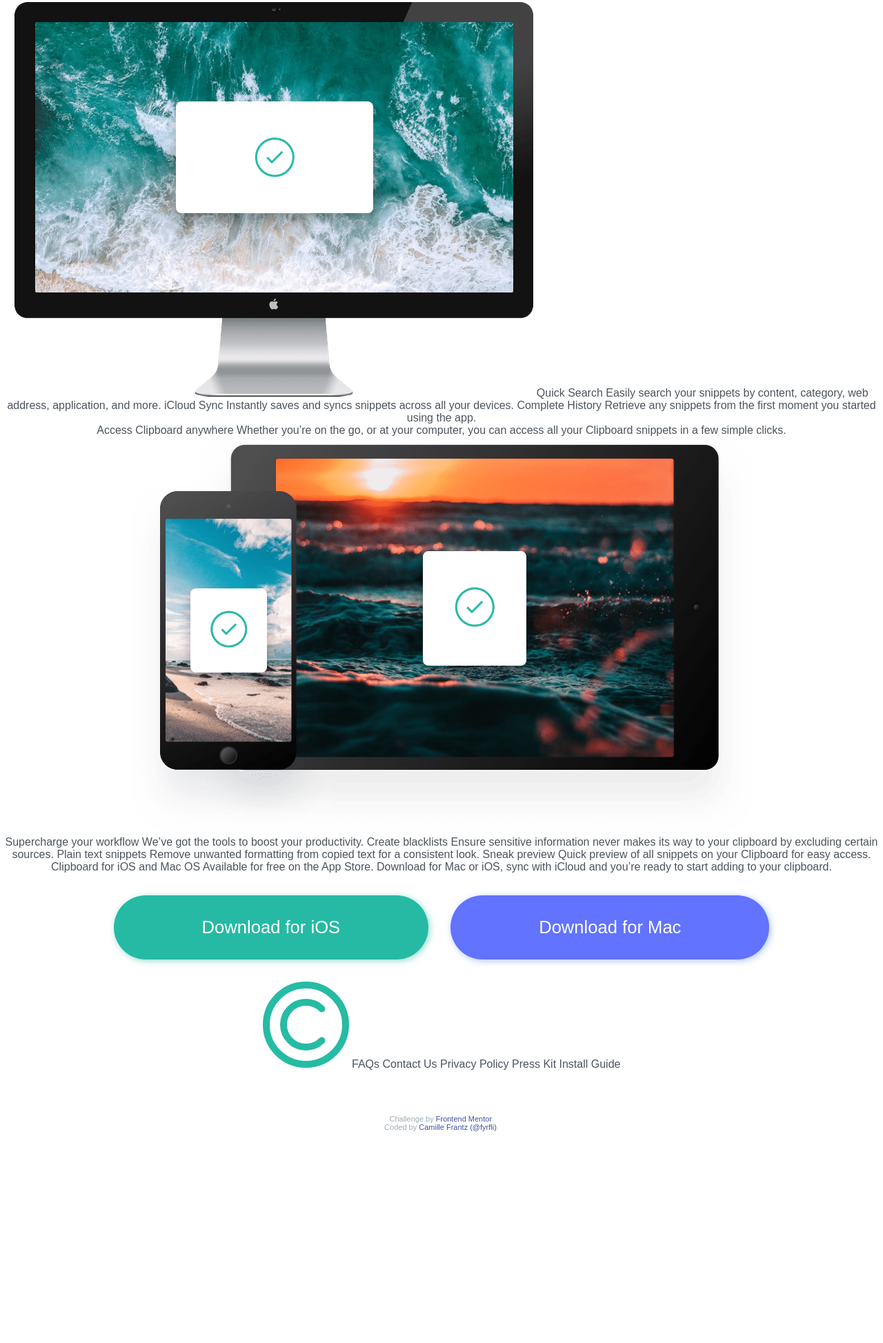
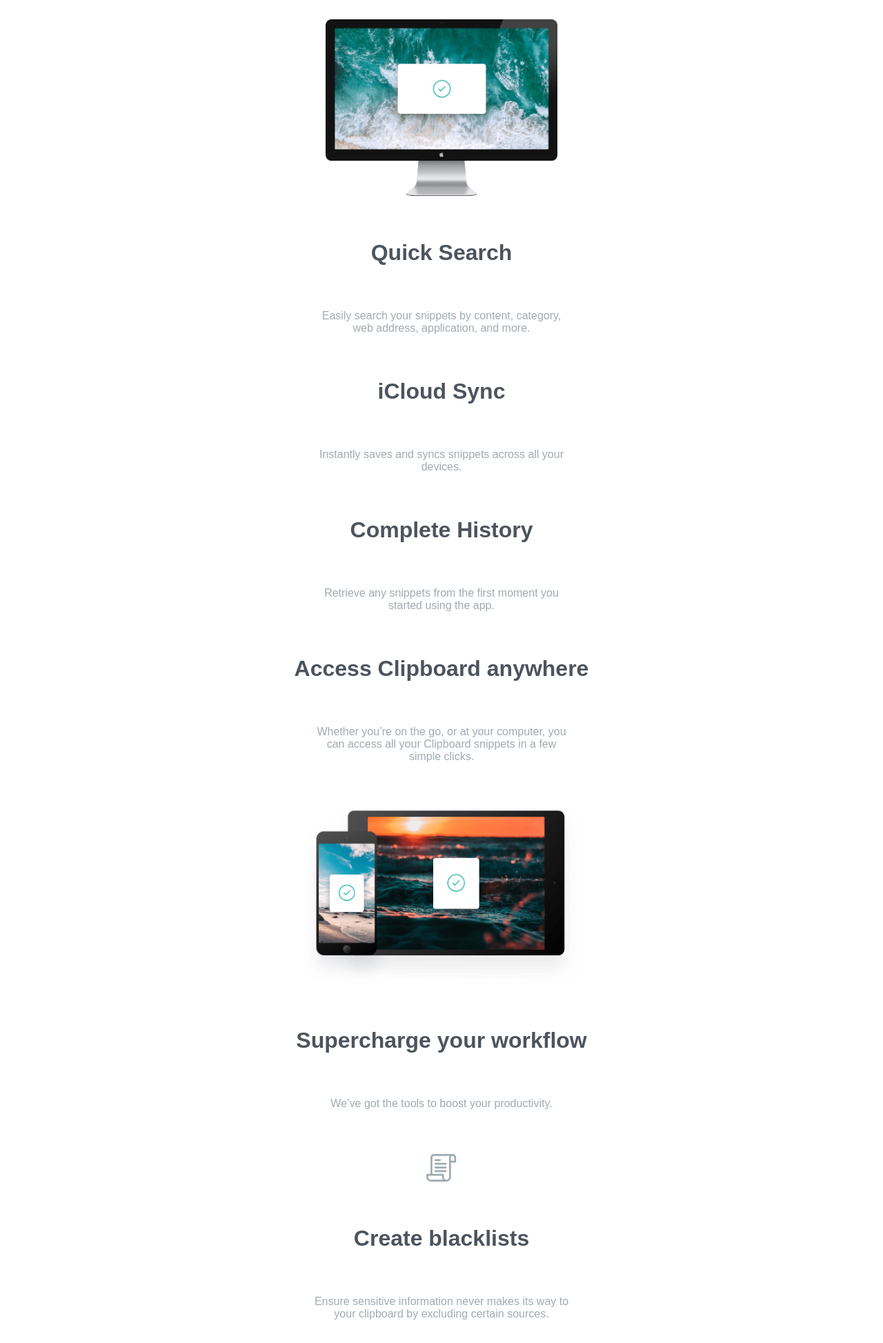
Before and after one commit to fyrfli/clipboard-landing-page, a plain HTML site: page index.html in a window 1280 px wide. Shown: the part 850-2797 px from the top of the page at 69% size. Before the commit the page ends 2554 px from the top, so only its background shows below. Drawn offline with Linux system fonts and the light colour scheme; a web font is replaced by a local one.

Commit message:
Basic design done.

```diff
--- a/index.html
+++ b/index.html
@@ -23,8 +23,8 @@
         </p>
       </div>
       <div class="downloads">
-        <button class="ios">Download for iOS</button>
-        <button class="mac">Download for Mac</button>
+        <button class="button ios">Download for iOS</button>
+        <button class="button mac">Download for Mac</button>
       </div>
     </header>
     <main class="middle">
@@ -39,70 +39,81 @@
       <section class="desktop">
         <img src="images/image-computer.png" alt="Image of an Apple desktop computer">
 
-        Quick Search
-
+        <h1>Quick Search</h1>
+        <p>
           Easily search your snippets by content, category, web address, application, and more.
-
-        iCloud Sync
-
+        </p>
+        <h1>iCloud Sync</h1>
+        <p>
           Instantly saves and syncs snippets across all your devices.
-
-        Complete History
-
+        </p>
+        <h1>Complete History</h1>
+        <p>
           Retrieve any snippets from the first moment you started using the app.
+        </p>
       </section>
       <section class="mobile">
-        Access Clipboard anywhere
-
+        <h1>Access Clipboard anywhere</h1>
+        <p>
           Whether you’re on the go, or at your computer, you can access all your Clipboard
           snippets in a few simple clicks.
-
+        </p>
         <img src="images/image-devices.png" alt="Image of Apple mobile devices">
       </section>
       <section class="features">
-        Supercharge your workflow
-
+        <h1>Supercharge your workflow</h1>
+        <p>
           We’ve got the tools to boost your productivity.
-
-        Create blacklists
-
+        </p>
+        <img src="images/icon-blacklist.svg" alt="List icon">
+        <h1>Create blacklists</h1>
+        <p>
           Ensure sensitive information never makes its way to your clipboard by excluding certain sources.
-
-        Plain text snippets
-
+        </p>
+        <img src="images/icon-text.svg" alt="Text icon">
+        <h1>Plain text snippets</h1>
+        <p>
           Remove unwanted formatting from copied text for a consistent look.
-
-        Sneak preview
-
+        </p>
+        <img src="images/icon-preview.svg" alt="Preview icon">
+        <h1>Sneak preview</h1>
+        <p>
           Quick preview of all snippets on your Clipboard for easy access.
+        </p>
       </section>
       <section class="lead-out">
-        Clipboard for iOS and Mac OS
-
+        <h1>Clipboard for iOS and Mac OS</h1>
+        <p>
           Available for free on the App Store. Download for Mac or iOS, sync with iCloud
           and you’re ready to start adding to your clipboard.
-
+        </p>
         <div class="downloads">
-          <button class="ios">Download for iOS</button>
-          <button class="mac">Download for Mac</button>
+          <button class="button ios">Download for iOS</button>
+          <button class="button mac">Download for Mac</button>
         </div>
-      </section>
-      <section class="footer">
-        <img src="images/logo.svg" alt="Smaller Clipboard logo">
-
-        FAQs
-        Contact Us
-        Privacy Policy
-        Press Kit
-        Install Guide
       </section>
     </main>
     <footer>
-      <p class="attribution">
+      <img src="images/logo.svg" alt="Smaller Clipboard logo" class="small-logo">
+      <nav>
+        <ul>
+          <li class="link">FAQs</li>
+          <li class="link">Contact Us</li>
+          <li class="link">Privacy Policy</li>
+          <li class="link">Press Kit</li>
+          <li class="link">Install Guide</li>
+        </ul>
+      </nav>
+      <div class="socials">
+        <img src="images/icon-facebook.svg" alt="Facebook icon" class="fb">
+        <img src="images/icon-twitter.svg" alt="Twitter icon" class="tw">
+        <img src="images/icon-instagram.svg" alt="Instagram icon" class="in">
+      </div>
+      <div class="attribution" aria-label="attribution">
         Challenge by <a href="https://www.frontendmentor.io?ref=challenge" target="_blank">Frontend Mentor</a>.
         <br>
-        Coded by <a href="#">Camille Frantz (@fyrfli)</a>.
-      </p>
+        Coded by <a href="https://github.com/fyrfli">Camille Frantz (@fyrfli)</a>.
+      </div>
     </footer>
   </body>
 
--- a/styles/style.css
+++ b/styles/style.css
@@ -8,7 +8,7 @@
     --dark-grey-blue: hsl(210, 10%, 33%);
     --greyish-blue: hsl(201, 11%, 66%);
     --light-greyish-blue: hsla(201, 11%, 66%, 0.5);
-    --footer-grey: hsla(210, 10%, 33%, 0.8);
+    --footer-grey: hsla(210, 10%, 33%, 0.2);
 }
 * {
     margin: 0;
@@ -23,16 +23,21 @@ html {
     color: var(--dark-grey-blue);
 }
 body {
-    margin: 4rem .4rem;
+    margin: 4rem 0.1rem 0.1rem;
 }
 h1 {
     font-size: 2rem;
     margin: 4rem auto;
 }
 p {
-    font-size: 1.4rem;
+    /* font-size: 1.4rem; */
     color: var(--greyish-blue);
     margin: 4rem auto;
+    max-width: 42ch;
+}
+img {
+    display: block;
+    margin: auto;
 }
 /* end generics */
 
@@ -57,20 +62,18 @@ p {
     justify-content: center;
     margin: 2rem auto;
 }
+.button {
+    padding: 1.5rem 6rem;
+    border-radius: 6rem;
+    color: #fff;
+    font-size: 1.2rem;
+}
 .ios {
     background-color: var(--strong-cyan);
-    padding: 2rem 8rem;
-    border-radius: 6rem;
-    color: #fff;
-    font-size: 1.6rem;
     box-shadow: 2px 2px 10px var(--pale-cyan);
 }
 .mac {
     background-color: var(--light-blue);
-    padding: 2rem 8rem;
-    border-radius: 6rem;
-    color: #fff;
-    font-size: 1.6rem;
     box-shadow: 2px 2px 10px var(--pale-blue);
 }/* end top */
 
@@ -84,10 +87,42 @@ p {
     text-align: center;
     margin: 4rem auto;
 }
-
+.desktop img {
+    height: 16rem;
+}
+.mobile img {
+    height: 16rem;
+}
 /* end middle */
 
 
 /* footer */
-.attribution { font-size: 11px; text-align: center; }
-.attribution a { color: hsl(228, 45%, 44%); }
+footer {
+    background-color: var(--footer-grey);
+    padding: 2rem;
+    display: grid;
+    grid-template-rows: repeat(4,1fr);
+    align-items: center;
+    justify-items: center;
+    gap: 2rem;
+}
+.small-logo {
+    height: 4rem;
+}
+nav ul {
+    display: flex;
+    flex-direction: column;
+    gap: 2rem;
+}
+.socials {
+    display: grid;
+    grid-template-columns: repeat(3, 2.6rem);
+}
+.attribution {
+    font-size: .9rem;
+    text-align: center;
+}
+.attribution a {
+    color: hsl(228, 45%, 44%);
+}
+/* end footer */
```
Lines whose indentation alone changed are shown as unchanged.
